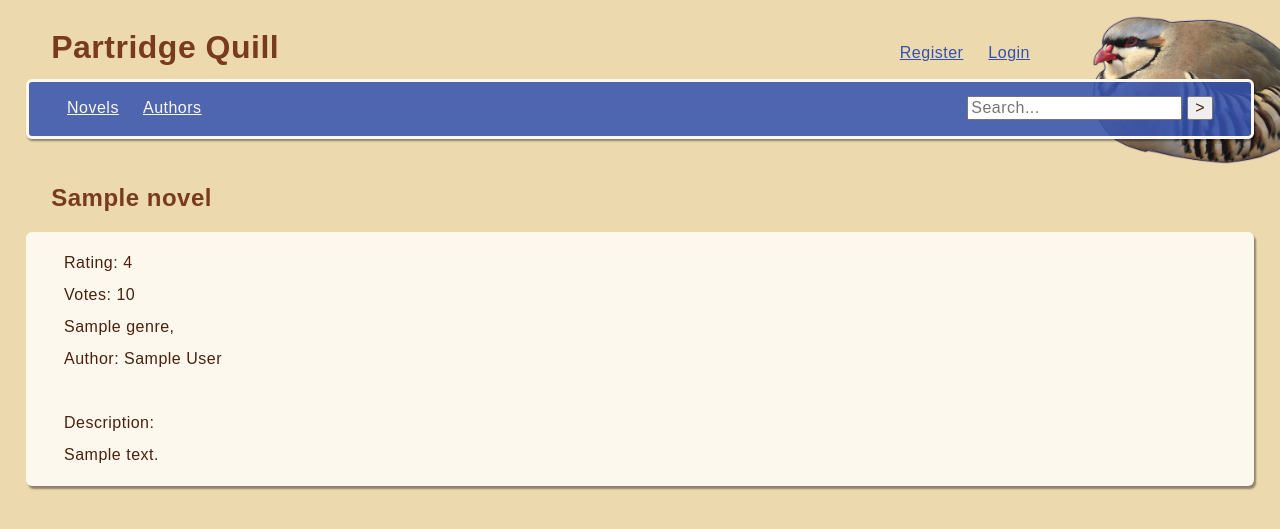
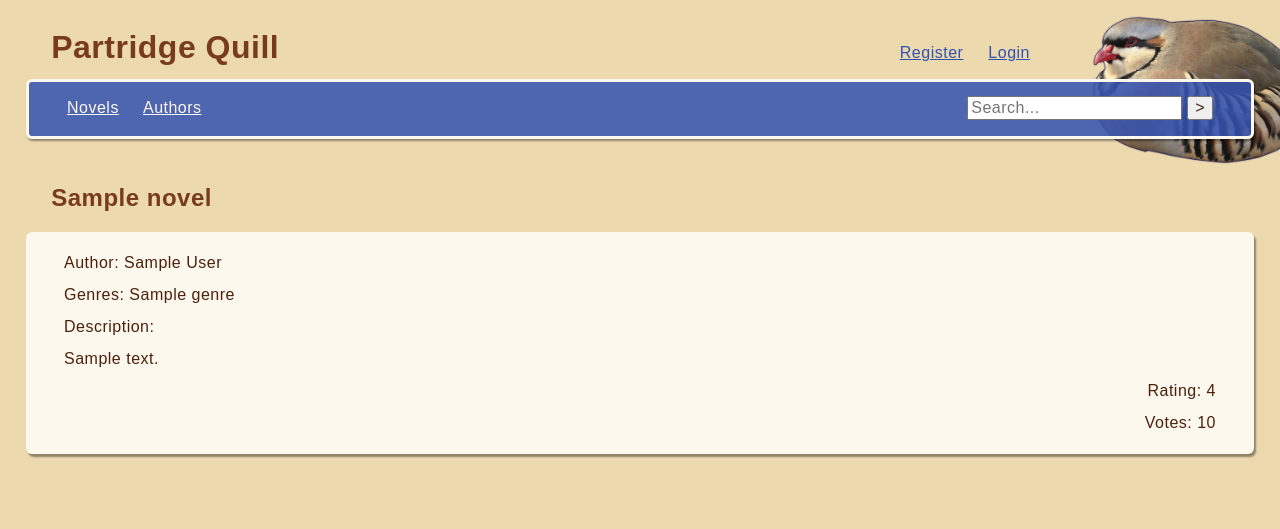
Before and after one commit to wobuchiroubao/novel_website, a Flask app: template templates/novel.html in a window 1280 px wide. Shown: the top 529 px of the page. Run offline with Flask 3, Linux system fonts and the light colour scheme; the template is opened without the code that fills it: most values are stand-ins (such as "Sample title", 1, 10 or a date in 2020); some libraries are stand-ins or nearby versions.

Commit message:
Refactored novel page a bit

```diff
--- a/templates/novel.html
+++ b/templates/novel.html
@@ -8,13 +8,11 @@
 
 {% block body %}
   <div class="content-box" >
-    <div>Rating: {{ novel['rating'] }}</div>
-    <div>Votes: {{ novel['votes'] }}</div>
-    {% for rec in genres %}
-      <span>{{ rec['genre'] }}, </span>
-    {% endfor %}
-    <div>Author: {{ novel['author'] }}</div><br>
-    <div>Description:</div>
-    <div>{{ novel['description'] }}</div>
+    <p>Author: {{ novel['author'] }}</p>
+    <span>Genres: {{ genres | join(', ', attribute='genre') }}</span>
+    <p>Description:</p>
+    <p>{{ novel['description'] }}</p>
+    <p class="content-right">Rating: {{ novel['rating'] }}</p>
+    <p class="content-right">Votes: {{ novel['votes'] }}</p>
   </div>
 {% endblock %}
```
